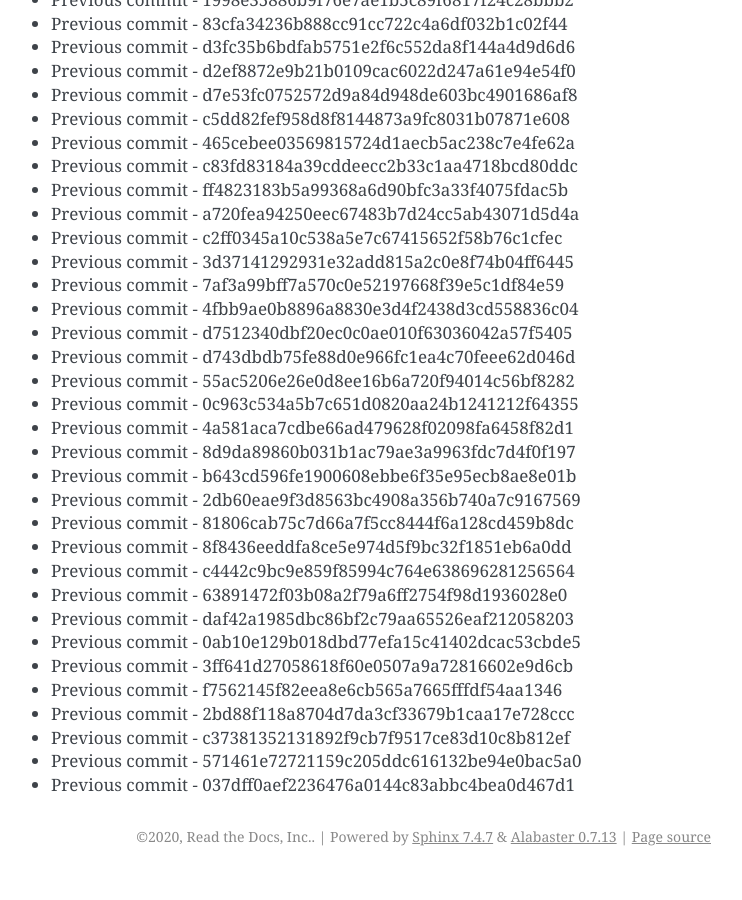
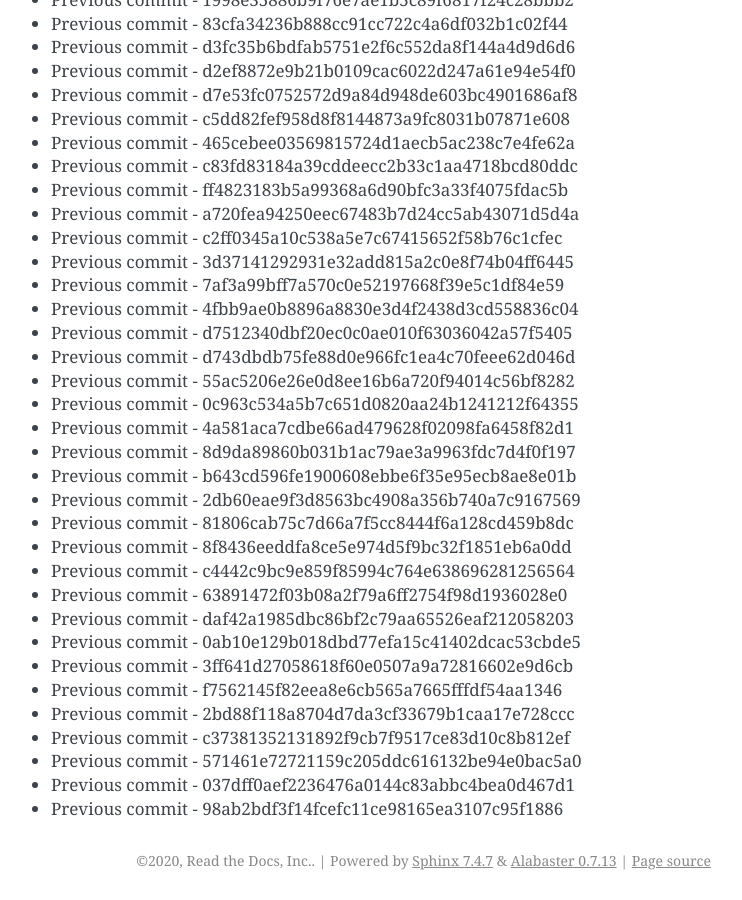
Before and after one commit to readthedocs/rtd-git-stresstest, a Sphinx documentation site: the page built from docs/updates.rst, in a window 1280 px wide and 900 px high, scrolled down 63408 px. Shown: the whole window, without its empty margins (399-1141 px from the left). Built offline with Sphinx 7.4.7, drawn with Linux system fonts in a browser that asks for light colours; before the commit the page ends 64284 px from its top, so only the background shows below that.

Commit message:
Generating commit from previous: 98ab2bdf3f14fcefc11ce98165ea3107c95f1886

```diff
--- a/docs/updates.rst
+++ b/docs/updates.rst
@@ -2696,3 +2696,4 @@ It can be tested for any performance characteristics.
 * Previous commit - c37381352131892f9cb7f9517ce83d10c8b812ef
 * Previous commit - 571461e72721159c205ddc616132be94e0bac5a0
 * Previous commit - 037dff0aef2236476a0144c83abbc4bea0d467d1
+* Previous commit - 98ab2bdf3f14fcefc11ce98165ea3107c95f1886
```
